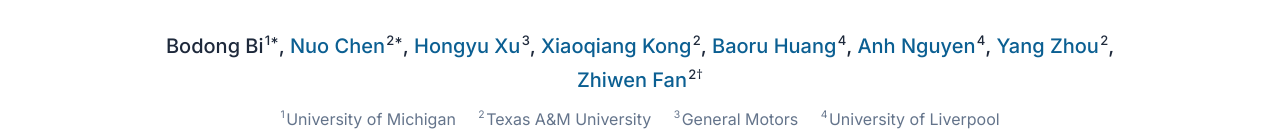
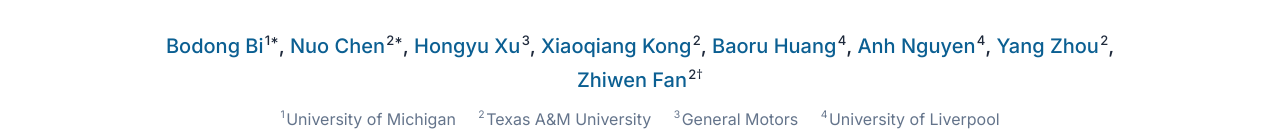
Before and after one commit to MRBXCD/p2603-website, a plain HTML site: page index.html in a window 1280 px wide. Shown: the part 224-355 px from the top of the page. Drawn offline with Linux system fonts and the light colour scheme.

Commit message:
Add homepage link for the first author

```diff
--- a/index.html
+++ b/index.html
@@ -52,7 +52,7 @@
     <header class="hero" id="top">
       <div class="container is-desktop">
         <h1 class="publication-title"><span class="wordmark">AGT</span>: Amodal 4D Reconstruction from Obstructed Driving Videos</h1>
-        <div class="publication-authors"><span class="author">Bodong Bi<sup>1*</sup></span>, <span class="author"><a href="https://nuochen1203.github.io/" target="_blank" rel="noopener">Nuo Chen</a><sup>2*</sup></span>, <span class="author"><a href="https://hyxu2006.github.io/" target="_blank" rel="noopener">Hongyu Xu</a><sup>3</sup></span>, <span class="author"><a href="https://scholar.google.com/citations?user=9w1tWaUAAAAJ" target="_blank" rel="noopener">Xiaoqiang Kong</a><sup>2</sup></span>, <span class="author"><a href="https://baoru.netlify.app/" target="_blank" rel="noopener">Baoru Huang</a><sup>4</sup></span>, <span class="author"><a href="https://www.csc.liv.ac.uk/~anguyen/" target="_blank" rel="noopener">Anh Nguyen</a><sup>4</sup></span>, <span class="author"><a href="https://yangzhou.engr.tamu.edu/" target="_blank" rel="noopener">Yang Zhou</a><sup>2</sup></span>, <span class="author"><a href="https://zhiwenfan.github.io/" target="_blank" rel="noopener">Zhiwen Fan</a><sup>2&dagger;</sup></span></div>
+        <div class="publication-authors"><span class="author"><a href="https://bodongbi.pages.dev/" target="_blank" rel="noopener">Bodong Bi</a><sup>1*</sup></span>, <span class="author"><a href="https://nuochen1203.github.io/" target="_blank" rel="noopener">Nuo Chen</a><sup>2*</sup></span>, <span class="author"><a href="https://hyxu2006.github.io/" target="_blank" rel="noopener">Hongyu Xu</a><sup>3</sup></span>, <span class="author"><a href="https://scholar.google.com/citations?user=9w1tWaUAAAAJ" target="_blank" rel="noopener">Xiaoqiang Kong</a><sup>2</sup></span>, <span class="author"><a href="https://baoru.netlify.app/" target="_blank" rel="noopener">Baoru Huang</a><sup>4</sup></span>, <span class="author"><a href="https://www.csc.liv.ac.uk/~anguyen/" target="_blank" rel="noopener">Anh Nguyen</a><sup>4</sup></span>, <span class="author"><a href="https://yangzhou.engr.tamu.edu/" target="_blank" rel="noopener">Yang Zhou</a><sup>2</sup></span>, <span class="author"><a href="https://zhiwenfan.github.io/" target="_blank" rel="noopener">Zhiwen Fan</a><sup>2&dagger;</sup></span></div>
         <div class="publication-affiliations"><span><sup>1</sup>University of Michigan</span><span><sup>2</sup>Texas A&amp;M University</span><span><sup>3</sup>General Motors</span><span><sup>4</sup>University of Liverpool</span></div>
         <div class="publication-note"><span><sup>*</sup>Equal contribution</span><span><sup>&dagger;</sup>Corresponding author</span></div>
         <div class="publication-links">
```
